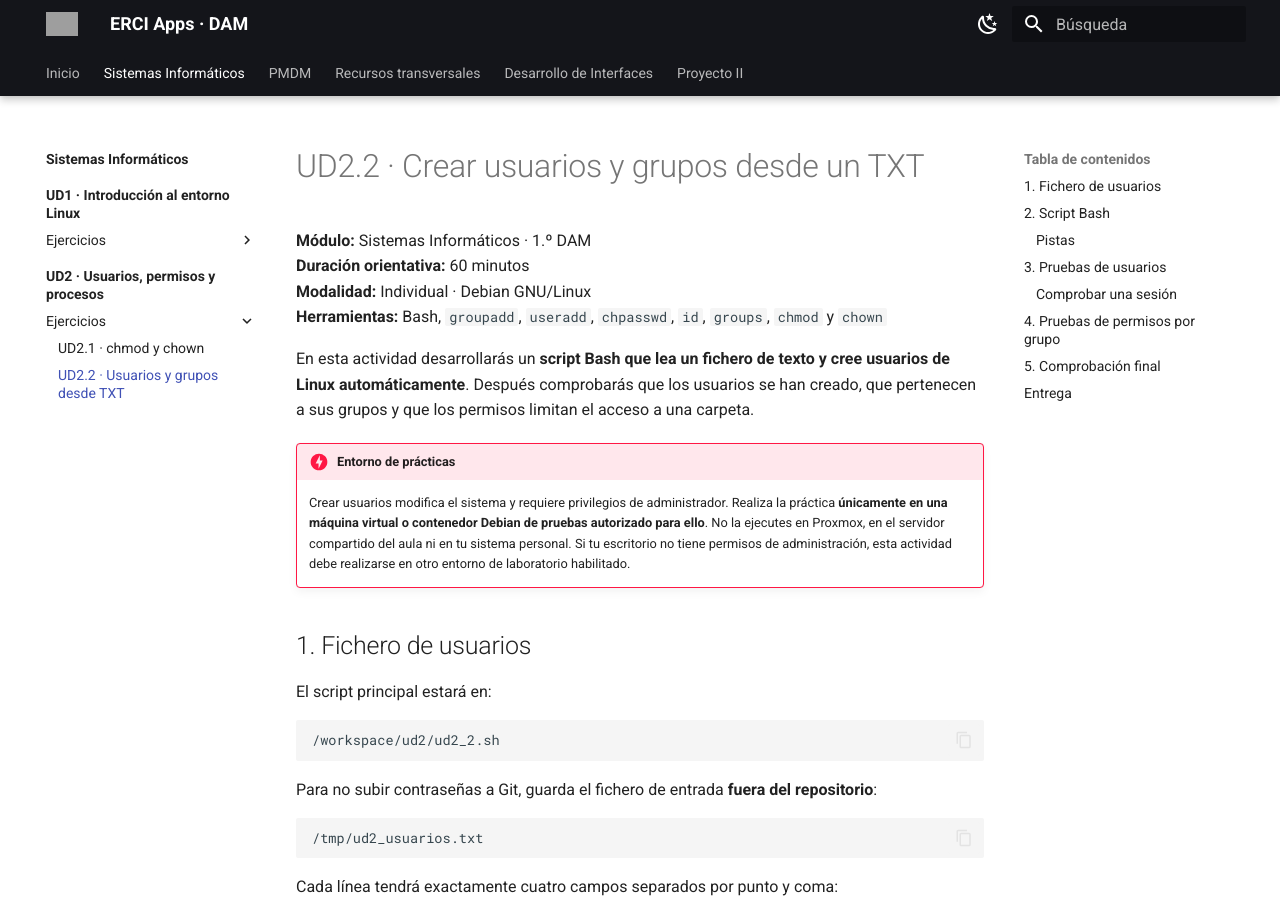
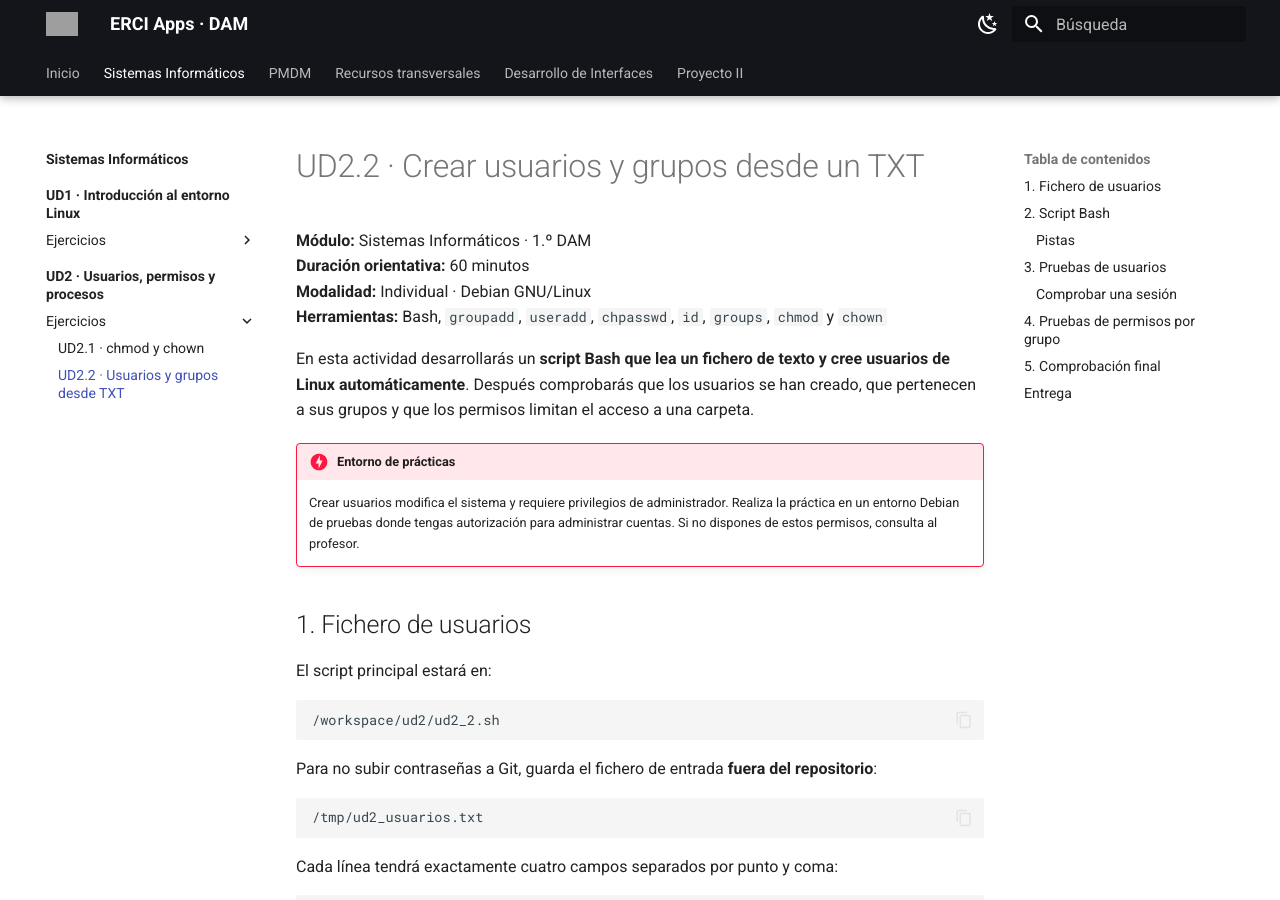
Before and after one commit to erciapps/web-home, an MkDocs documentation site: the page built from docs/si/ud2/ejercicios/ud2_2.md, in a window 1280 px wide and 900 px high. Built offline with MkDocs 1.6.1 and Material for MkDocs 9.7.7, drawn with Linux system fonts in a browser that asks for light colours; part of the change alters nothing that is shown; some of the changed text lies outside the part shown; grey boxes are pictures that could not be loaded.

````diff
--- a/docs/si/ud2/ejercicios/ud2_2.md
+++ b/docs/si/ud2/ejercicios/ud2_2.md
@@ -8,7 +8,7 @@
 En esta actividad desarrollarás un **script Bash que lea un fichero de texto y cree usuarios de Linux automáticamente**. Después comprobarás que los usuarios se han creado, que pertenecen a sus grupos y que los permisos limitan el acceso a una carpeta.
 
 !!! danger "Entorno de prácticas"
-    Crear usuarios modifica el sistema y requiere privilegios de administrador. Realiza la práctica **únicamente en una máquina virtual o contenedor Debian de pruebas autorizado para ello**. No la ejecutes en Proxmox, en el servidor compartido del aula ni en tu sistema personal. Si tu escritorio no tiene permisos de administración, esta actividad debe realizarse en otro entorno de laboratorio habilitado.
+    Crear usuarios modifica el sistema y requiere privilegios de administrador. Realiza la práctica en un entorno Debian de pruebas donde tengas autorización para administrar cuentas. Si no dispones de estos permisos, consulta al profesor.
 
 ## 1. Fichero de usuarios
 
@@ -101,9 +101,11 @@ id ud2invitado
 groups ud2ana
 groups ud2invitado
 
-ls -ld /home/ud2ana
-ls -ld /home/ud2luis
+sudo -u ud2ana ls -la /home/ud2ana
+sudo -u ud2luis ls -la /home/ud2luis
 ```
+
+En la salida de `ls -la`, la entrada `.` indica **los permisos del propio directorio** y `..` representa su directorio superior.
 
 Responde en `/workspace/ud2/respuestas_ud2_2.md`:
 
@@ -137,7 +139,7 @@ Ahora crea una carpeta compartida para los usuarios del grupo `ud2aula`:
 sudo mkdir /tmp/ud2_compartida
 sudo chown root:ud2aula /tmp/ud2_compartida
 sudo chmod 770 /tmp/ud2_compartida
-ls -ld /tmp/ud2_compartida
+sudo ls -la /tmp/ud2_compartida
 ```
 
 !!! note "Si la carpeta ya existe"
@@ -149,7 +151,7 @@ Ejecuta ahora estas pruebas, una a una:
 sudo -u ud2ana touch /tmp/ud2_compartida/ana.txt
 sudo -u ud2luis touch /tmp/ud2_compartida/luis.txt
 sudo -u ud2invitado touch /tmp/ud2_compartida/invitado.txt
-ls -l /tmp/ud2_compartida
+sudo -u ud2ana ls -la /tmp/ud2_compartida
 ```
 
 Los dos primeros usuarios deberían poder crear sus archivos. El tercero debería recibir **«Permiso denegado»** porque no pertenece al grupo propietario y el directorio no concede permisos a otros.
@@ -170,7 +172,7 @@ Responde:
 - [ ] El script crea primero los grupos necesarios y después los usuarios.
 - [ ] Los usuarios tienen su directorio personal y la shell correspondiente.
 - [ ] Al ejecutar el script por segunda vez, no se vuelven a crear usuarios ni se cambian sus contraseñas.
-- [ ] Has probado `id`, `groups` y `ls -ld`.
+- [ ] Has probado `id`, `groups` y `ls -la`.
 - [ ] Has comprobado el acceso a la carpeta compartida con los tres usuarios.
 - [ ] Has respondido las preguntas sin incluir contraseñas.
 
````
